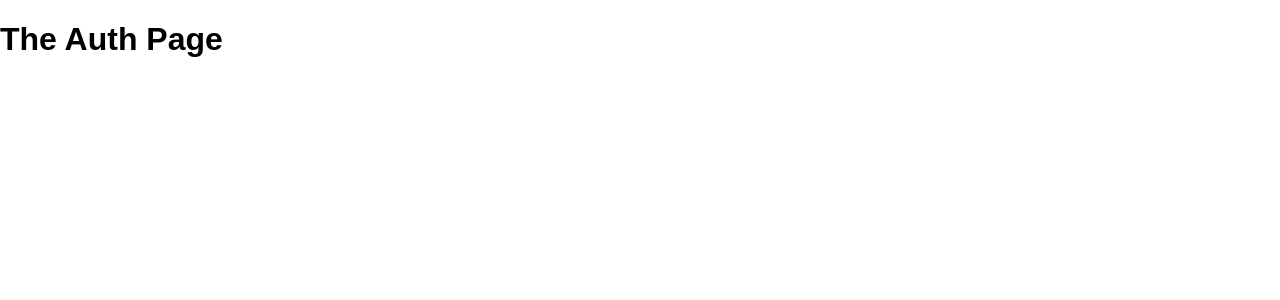
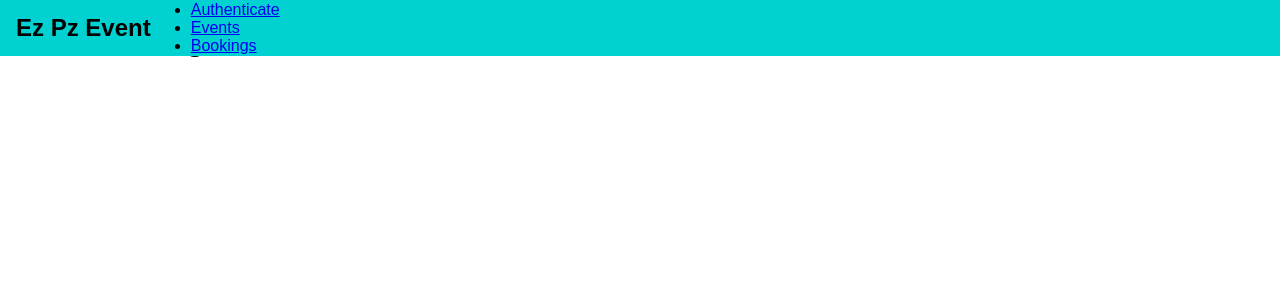
Before and after one commit to nateolin/GraphQL-React-WebApp, a React (Create React App) app: page /auth in a window 1280 px wide. Shown: the top 300 px of the page. Built offline with nearby package versions, Linux system fonts and the light colour scheme.

Commit message:
Adding Nav Bar and style sheet for nav bar

```diff
--- a/src/App.js
+++ b/src/App.js
@@ -5,16 +5,22 @@
 import AuthPage from "./pages/Auth";
 import EventsPage from "./pages/Events";
 import BookingsPage from "./pages/Bookings";
+import MainNavigation from "./components/navigation/MainNavigation";
 
 function App() {
   return (
     <BrowserRouter>
+      <React.Fragment>
+        <MainNavigation />
+        <main>
           <Switch>
             <Redirect from="/" to="/auth" exact />
             <Route path="/auth" component={AuthPage} />
             <Route path="/events" component={EventsPage} />
             <Route path="/bookings" component={BookingsPage} />
           </Switch>
+        </main>
+      </React.Fragment>
     </BrowserRouter>
   );
 }
--- /dev/null
+++ b/src/components/navigation/MainNavigation.css
@@ -0,0 +1,16 @@
+.main-navigation {
+    position: fixed;
+    left: 0;
+    top: 0;
+    width: 100%;
+    height: 3.5rem;
+    background: #01d1d1;
+    padding: 0 1rem;
+    display: flex;
+    align-items: center;
+}
+
+.main-navigation__logo h1 {
+    margin: 0;
+    font-size: 1.5rem;
+}
--- /dev/null
+++ b/src/components/navigation/MainNavigation.js
@@ -0,0 +1,27 @@
+import React from "react";
+import { NavLink } from "react-router-dom";
+
+import './MainNavigation.css';
+
+const mainNavigation = (props) => (
+  <header className="main-navigation">
+    <div className="main-navigation__logo">
+      <h1>Ez Pz Event</h1>
+    </div>
+    <nav className="main-navigation__items">
+      <ul>
+        <li>
+          <NavLink to="/auth">Authenticate</NavLink>
+        </li>
+        <li>
+          <NavLink to="/events">Events</NavLink>
+        </li>
+        <li>
+          <NavLink to="/bookings">Bookings</NavLink>
+        </li>
+      </ul>
+    </nav>
+  </header>
+);
+
+export default mainNavigation;
```
Lines whose indentation alone changed are shown as unchanged.
